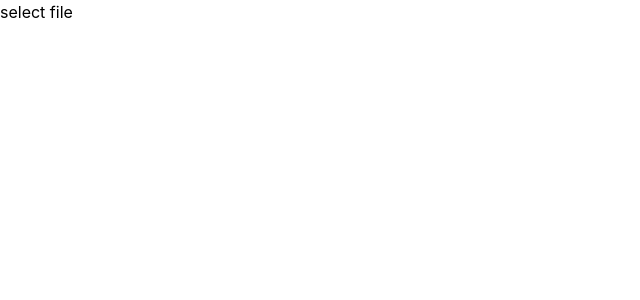
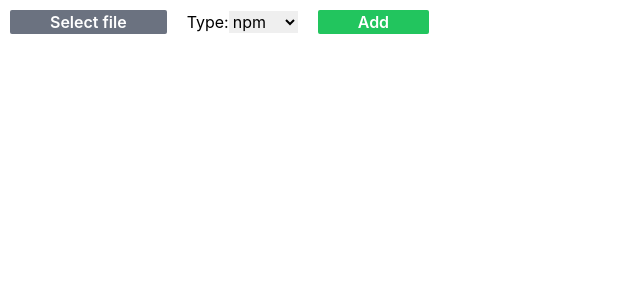
Before and after one commit to Rassell/is-there-any-update, a React (Create React App) app in the folder client/: page / in a window 1280 px wide. Shown: the top 300 px of the page, without its empty margins (0-640 px from the left). Built offline with nearby package versions, Linux system fonts and the light colour scheme.

Commit message:
feat: styles and comments

```diff
--- a/client/src/App.tsx
+++ b/client/src/App.tsx
@@ -3,10 +3,10 @@ import { Content, ListFiles, SelectFile } from './components';
 export default function App() {
     return (
         <div>
-            <div>
+            <div className='p-2.5'>
                 <SelectFile />
             </div>
-            <div className="flex flex-row grow justify-between gap-10">
+            <div className="flex flex-row grow justify-between gap-10 p-2.5">
                 <ListFiles />
                 <Content />
             </div>
--- a/client/src/components/Content.tsx
+++ b/client/src/components/Content.tsx
@@ -59,17 +59,17 @@ export default function Content() {
                 onClick={updatePackages}>
                 Update selected packages
             </button>
-            <div className="overflow-y-auto flex flex-col gap-1 max-h-screen">
+            <div className="flex flex-col gap-1">
                 {totalDepedencies.map(([key, value]) => (
                     <div
                         key={key}
                         className="flex flex-row grow justify-between">
                         <div className="flex flex-1">{key}</div>
-                        <div className="flex flex-1">{value}</div>
-                        <div className="flex flex-1">
+                        <div className="flex flex-1 justify-center">{value}</div>
+                        <div className="flex flex-1 justify-center">
                             {packagesToUpdate[key]}
                         </div>
-                        <div className="flex flex-1">
+                        <div className="flex flex-1 justify-center">
                             {packagesToUpdate[key] && (
                                 <input
                                     onChange={() => {
--- a/client/src/components/ListFiles.tsx
+++ b/client/src/components/ListFiles.tsx
@@ -12,7 +12,11 @@ export default function ListFiles() {
                         onClick={() => removeFilePath(file)}>
                         Remove
                     </button>
-                    <div onClick={() => showContent(file)}>{file.path}</div>
+                    <div
+                        className="cursor-pointer"
+                        onClick={() => showContent(file)}>
+                        {file.path}
+                    </div>
                 </div>
             ))}
         </div>
--- a/client/src/components/SelectFile.tsx
+++ b/client/src/components/SelectFile.tsx
@@ -5,7 +5,6 @@ import { useAppState } from '../hooks/useAppState';
 export default function SelectFile() {
     const { addFilePath } = useAppState();
     const [path, setPath] = useState('');
-    const [showModal, setShowModal] = useState(false);
     const [type, setType] = useState('npm');
 
     async function openFileDialog() {
@@ -13,6 +12,8 @@ export default function SelectFile() {
             var path = await window.Api.call('openFileDialog');
 
             if (path) setPath(path);
+
+            //TODO: change type depending on file extension?
         } catch (e) {
             console.log(e);
         }
@@ -21,37 +22,34 @@ export default function SelectFile() {
     async function save() {
         try {
             addFilePath(path, type);
-            setShowModal(false);
+            setPath('');
         } catch (e) {
             console.log(e);
         }
     }
 
     return (
-        <>
+        <div className='flex flex-row gap-5'>
+            <label>
                 <button
-                onClick={() => {
-                    setPath('');
-                    setShowModal(true);
-                }}>
-                select file
+                    className="bg-gray-500 rounded-sm font-semibold text-white px-10"
+                    onClick={openFileDialog}>
+                    Select file
                 </button>
-            {showModal && (
-                <div>
-                    <b>piensa que soy un modal</b>
-                    <button onClick={openFileDialog}>select file</button>
-                    <b>selected path: {path}</b>
+                {path}
+            </label>
             <label>
-                        <select
-                            value={type}
-                            onChange={e => setType(e.target.value)}>
+                Type:
+                <select value={type} onChange={e => setType(e.target.value)}>
                     <option value="npm">npm</option>
                     <option value="dotnet">dotnet</option>
                 </select>
             </label>
-                    <button onClick={save}>save</button>
+            <button
+                className="bg-green-500 rounded-sm font-semibold text-white px-10"
+                onClick={save}>
+                Add
+            </button>
         </div>
-            )}
-        </>
     );
 }
--- a/client/src/hooks/useAppState.tsx
+++ b/client/src/hooks/useAppState.tsx
@@ -1,15 +1,17 @@
 import { createContext, useContext, useEffect, useState } from 'react';
 
 import { FileListItem } from '../models';
+
+const fileListItemEmpty = {
+    path: '',
+    type: '',
+};
 
 const AppState = {
     fileList: JSON.parse(
         localStorage.getItem('fileList') || '[]',
     ) as FileListItem[],
-    selectedPath: {
-        path: '',
-        type: '',
-    } as FileListItem,
+    selectedPath: fileListItemEmpty as FileListItem,
     addFilePath: (path: string, type: string) => {},
     removeFilePath: (fileListItem: FileListItem) => {},
     showContent: (fileListItem: FileListItem) => {},
@@ -34,10 +36,8 @@ function useAppStateProvider(): typeof AppState {
     const [fileList, setFileList] = useState<FileListItem[]>(
         JSON.parse(localStorage.getItem('fileList') || '[]'),
     );
-    const [selectedPath, setSelectedPath] = useState<FileListItem>({
-        path: '',
-        type: '',
-    });
+    const [selectedPath, setSelectedPath] =
+        useState<FileListItem>(fileListItemEmpty);
 
     useEffect(() => {
         localStorage.setItem('fileList', JSON.stringify(fileList));
@@ -49,9 +49,12 @@ function useAppStateProvider(): typeof AppState {
 
     function removeFilePath(fileItem: FileListItem) {
         setFileList(fileList.filter(file => file.path !== fileItem.path));
+        if (selectedPath.path === fileItem.path) {
+            setSelectedPath(fileListItemEmpty);
+        }
     }
 
-    async function showContent(filePath: FileListItem) {
+    function showContent(filePath: FileListItem) {
         setSelectedPath(filePath);
     }
 
```
Lines whose indentation alone changed are shown as unchanged.
